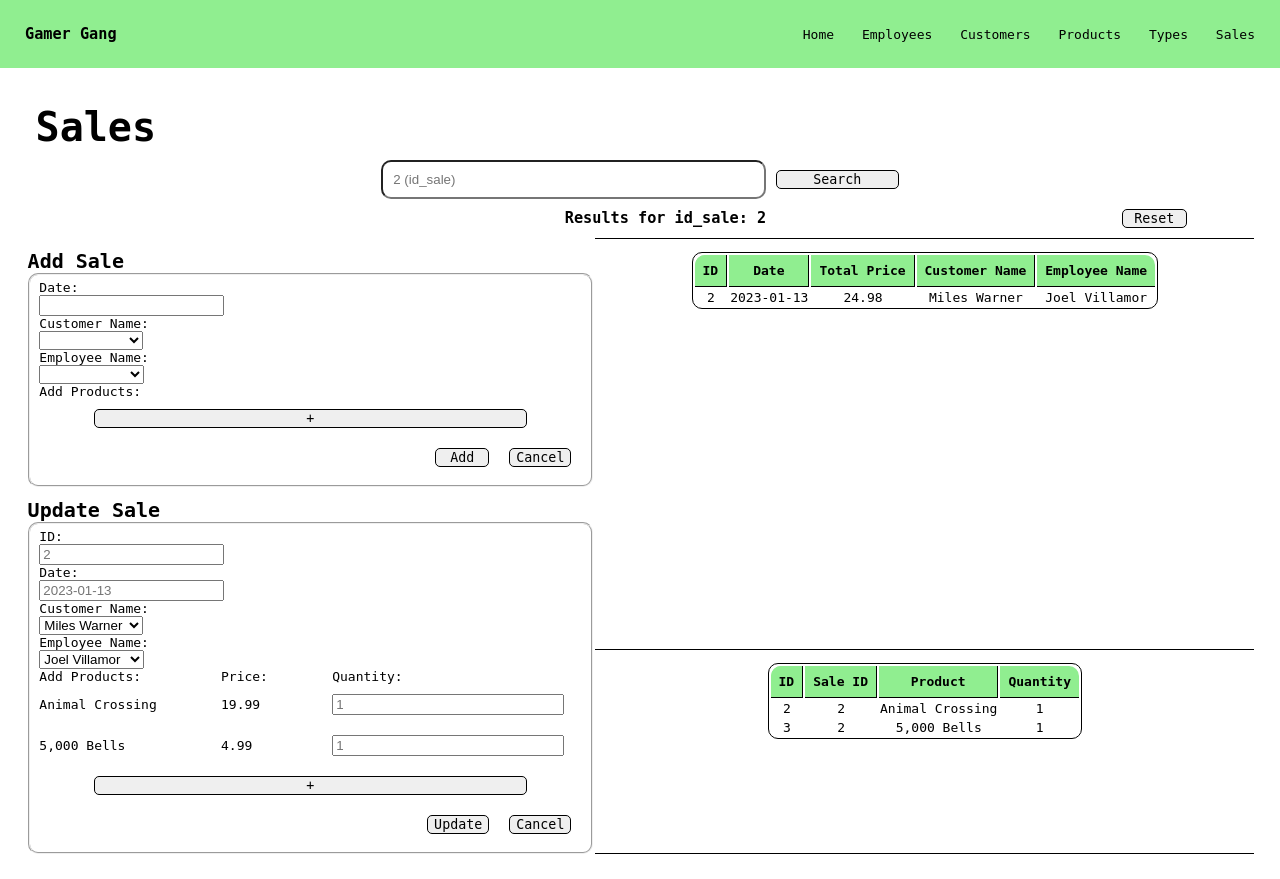
After one commit to syslin99/340-project, a Node server app: page /sales in a window 1280 px wide. The commit adds this page. Run offline with Node 20, Linux system fonts and the light colour scheme; some libraries are stand-ins or nearby versions.

Commit message:
Added navigation menu to handlebars template

```diff
--- a/app.js
+++ b/app.js
@@ -14,20 +14,43 @@ var db = require('./database/db-connector');
 // Handlebars
 const { engine } = require('express-handlebars');
 var exphbs = require('express-handlebars');
-app.engine('.hbs', engine({extname: ".hbs"}));
+app.engine('.hbs', engine({extname: '.hbs'}));
 app.set('view engine', '.hbs');
 
 
 /* Routes */
 
+// Render Home page
+app.get('/', function (req, res) {
+    res.render('index');
+});
+
+// Render Employees page
+app.get('/employees', function (req, res) {
+    res.render('employees');
+});
+// Render Customers page
+app.get('/customers', function (req, res) {
+    res.render('customers');
+});
+// Render Products page
+app.get('/products', function (req, res) {
+    res.render('products');
+});
+
 // Render Types page
-app.get('/', function (req, res) {
+app.get('/types', function (req, res) {
 
     let selectTypes = `SELECT * FROM Types;`;
     db.pool.query(selectTypes, function (error, rows, fields) {
         res.render('types', {data: rows});
     });
 
+});
+
+// Render Sales page
+app.get('/sales', function (req, res) {
+    res.render('sales');
 });
 
 // Submit Add Type form
--- a/views/layouts/main.hbs
+++ b/views/layouts/main.hbs
@@ -2,9 +2,21 @@
 <html>
 <head>
     <meta charset="utf-8">
+    <link rel='stylesheet' href='style.css'>
     <title>Gamer Gang</title>
 </head>
 <body>
+    <div id = "header" class="header-appearance">
+        <h3><strong>Gamer Gang</strong></h3>
+        <div class="header-menu">
+            <a class="menu-items" href="/">Home</a>
+            <a class="menu-items" href="/employees">Employees</a>
+            <a class="menu-items" href="/customers">Customers</a>
+            <a class="menu-items" href="/products">Products</a>
+            <a class="menu-items" href="/types">Types</a>
+            <a class="menu-items" href="/sales">Sales</a>
+        </div>
+    </div>
 
     {{{body}}}
 
--- /dev/null
+++ b/views/sales.hbs
@@ -0,0 +1,141 @@
+<div class="content">
+    <h1><strong>Sales</strong></h1>
+
+    <div class="search-sl-ps search-grouping">
+        <div class="search-center">
+            <input class="search-components search-bar" type="text" name="search" placeholder="2 (id_sale)">
+            <button class="search-components search-reset">Search</button>
+
+        </div>
+        <div class="search-sides">
+            <h3 class="search-components">Results for id_sale: 2</h3>
+            <button class="search-components search-reset">Reset</button>
+        </div>
+    </div>
+
+
+    <div class="operation-grouping">
+        <div id = "add_grouping" class="add-grouping">
+            <legend><strong>Add Sale</strong></legend>
+                <fieldset>
+                    <label>Date:</label>
+                    <input type="text" name="date">
+                    <label>Customer Name:</label>
+                    <select name="name_customer">
+                        <option value="N/A">&nbsp;</option>
+                        <option value="1">Jake Williams</option>
+                        <option value="2">Sarah Koohr</option>
+                        <option value="3">Miles Warner</option>
+                    </select>
+                    <label>Employee Name:</label>
+                    <select name="name_employee">
+                        <option value="N/A">&nbsp;</option>
+                        <option value="1">Joel Villamor</option>
+                        <option value="2">Samantha Lin</option>
+                        <option value="3">Kelly Walker</option>
+                    </select>
+                    <div class="add-sale-grid">
+                        <label>Add Products:</label>
+                        <button class="add-components-button">+</button>
+                    </div>
+
+                    <!-- <input type="text" name="id_employee">  -->
+                    <div class="add-operations">
+                        <button>Add</button>
+                        <button>Cancel</button>
+                    </div>
+
+                </fieldset>
+
+        </div>
+
+        <div id = "update_grouping" class="update-grouping">
+            <legend><strong>Update Sale</strong></legend>
+                <fieldset>
+                    <label>ID:</label>
+                    <input type="text" name="id" placeholder="2">
+                    <label>Date:</label>
+                    <input type="text" name="date" placeholder="2023-01-13">
+                    <label>Customer Name:</label>
+                    <select name="name_customer">
+                        <option value="N/A">&nbsp;</option>
+                        <option value="1">Jake Williams</option>
+                        <option value="2">Sarah Koohr</option>
+                        <option value="3" selected>Miles Warner</option>
+                    </select>
+                    <label>Employee Name:</label>
+                    <select name="name_employee">
+                        <option value="N/A">&nbsp;</option>
+                        <option value="1" selected>Joel Villamor</option>
+                        <option value="2">Samantha Lin</option>
+                        <option value="3">Kelly Walker</option>
+                    </select>
+                    <div class="add-sale-grid">
+                        <label class="add-components">Add Products:</label>
+                        <label class="add-components">Price:</label>
+                        <label class="add-components">Quantity:</label>
+                        <p class="add-components">Animal Crossing</p>
+                        <p class="add-components">19.99</p>
+                        <input class="add-components" type="text" placeholder="1">
+                        <p class="add-components">5,000 Bells</p>
+                        <p class="add-components">4.99</p>
+                        <input class="add-components" type="text" placeholder="1">
+                        <button class="add-components-button">+</button>
+                    </div>
+
+                    <div class="update-operations">
+                        <button>Update</button>
+                        <button>Cancel</button>
+                    </div>
+
+                </fieldset>
+        </div>
+    </div>
+
+
+    <div class="table-grouping">
+        <div class="table-sl" id = "sales_table">
+            <table>
+                <tr class="table-header">
+                    <th class="table-header table-header-left">ID</th>
+                    <th class="table-header">Date</th>
+                    <th class="table-header">Total Price</th>
+                    <th class="table-header">Customer Name</th>
+                    <th class="table-header-end table-header-right">Employee Name</th>
+                </tr>
+                <tr>
+                    <td>2</td>
+                    <td>2023-01-13</td>
+                    <td>24.98</td>
+                    <td>Miles Warner</td>
+                    <td>Joel Villamor</td>
+                </tr>
+            </table>
+        </div>
+        <div class="item2">
+            <div class="table-ps" id = "products_sales_table">
+                <table>
+                    <tr class="table-header">
+                        <th class="table-header table-header-left">ID</th>
+                        <th class="table-header">Sale ID</th>
+                        <th class="table-header">Product</th>
+                        <th class="table-header-end table-header-right">Quantity</th>
+                    </tr>
+                    <tr>
+                        <td>2</td>
+                        <td>2</td>
+                        <td>Animal Crossing</td>
+                        <td>1</td>
+                    </tr>
+                    <tr>
+                        <td>3</td>
+                        <td>2</td>
+                        <td>5,000 Bells</td>
+                        <td>1</td>
+                    </tr>
+                </table>
+            </div>
+        </div>
+    </div>
+
+</div>
```
Also changed, not shown: views/customers.hbs (added, +75 -0 lines), views/employees.hbs (added, +94 -0 lines), views/index.hbs (added, +53 -0 lines), views/products.hbs (added, +99 -0 lines).
